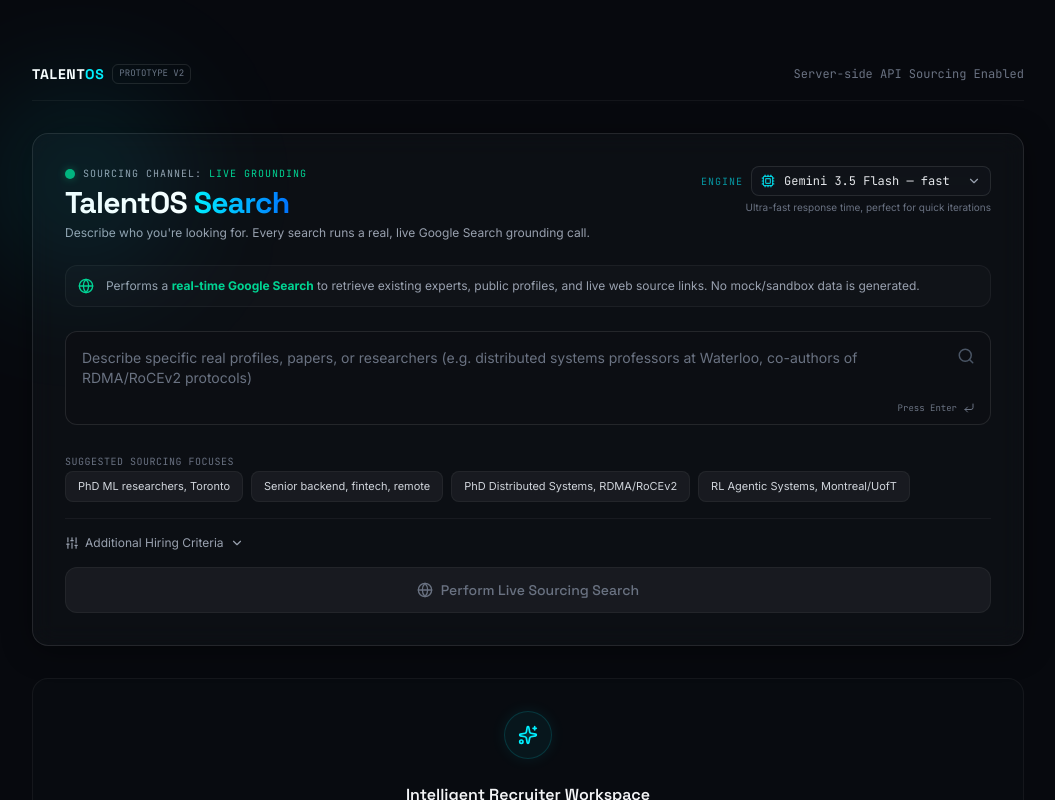
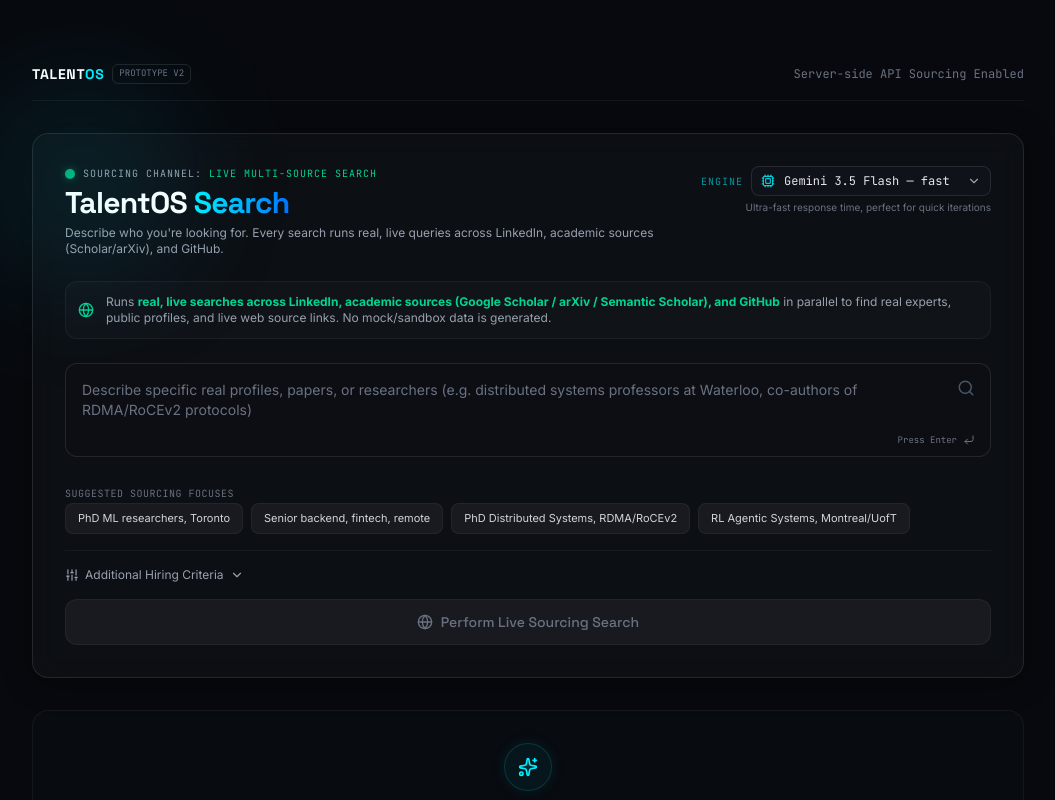
Before and after one commit to Kevczrecruits/Talent-OS-, a React (Vite) app: page / in a window 1280 px wide. Shown: the top 800 px of the page, without its empty margins (112-1167 px from the left). Built offline with nearby package versions, Linux system fonts and the light colour scheme.

Commit message:
Update SourcingInput.tsx

```diff
--- a/src/components/SourcingInput.tsx
+++ b/src/components/SourcingInput.tsx
@@ -75,14 +75,14 @@
           <div className="flex items-center gap-2">
             <div className="w-2.5 h-2.5 rounded-full animate-pulse shadow-[0_0_8px_rgba(16,185,129,0.5)] bg-emerald-400" />
             <span className="text-[10px] uppercase tracking-widest font-mono text-gray-400">
-              Sourcing Channel: <span className="text-emerald-400">Live Grounding</span>
+              Sourcing Channel: <span className="text-emerald-400">Live Multi-Source Search</span>
             </span>
           </div>
           <h1 className="font-display font-bold text-2xl md:text-3xl text-white mt-1 tracking-tight">
             TalentOS <span className="text-transparent bg-clip-text bg-gradient-to-r from-[#00F0FF] to-[#0072FF]">Search</span>
           </h1>
           <p className="text-xs text-gray-400 mt-1 font-sans">
-            Describe who you're looking for. Every search runs a real, live Google Search grounding call.
+            Describe who you're looking for. Every search runs real, live queries across LinkedIn, academic sources (Scholar/arXiv), and GitHub.
           </p>
         </div>
         <div className="self-end sm:self-start">
@@ -94,7 +94,7 @@
       <div className="mb-6 flex items-center gap-3 p-3 rounded-xl bg-white/[0.02] border border-white/5">
         <Globe className="w-4 h-4 text-emerald-400 flex-shrink-0" />
         <div className="text-xs text-gray-400 font-sans">
-          Performs a <strong className="text-emerald-400">real-time Google Search</strong> to retrieve existing experts, public profiles, and live web source links. No mock/sandbox data is generated.
+          Runs <strong className="text-emerald-400">real, live searches across LinkedIn, academic sources (Google Scholar / arXiv / Semantic Scholar), and GitHub</strong> in parallel to find real experts, public profiles, and live web source links. No mock/sandbox data is generated.
         </div>
       </div>
 
@@ -181,7 +181,7 @@
           {loading ? (
             <>
               <div className="w-4 h-4 border-2 border-t-transparent rounded-full animate-spin border-emerald-400" />
-              <span>Performing Google Search Grounding & Extracting Profiles...</span>
+              <span>Searching LinkedIn, Academic & GitHub Sources & Extracting Profiles...</span>
             </>
           ) : (
             <>
```
